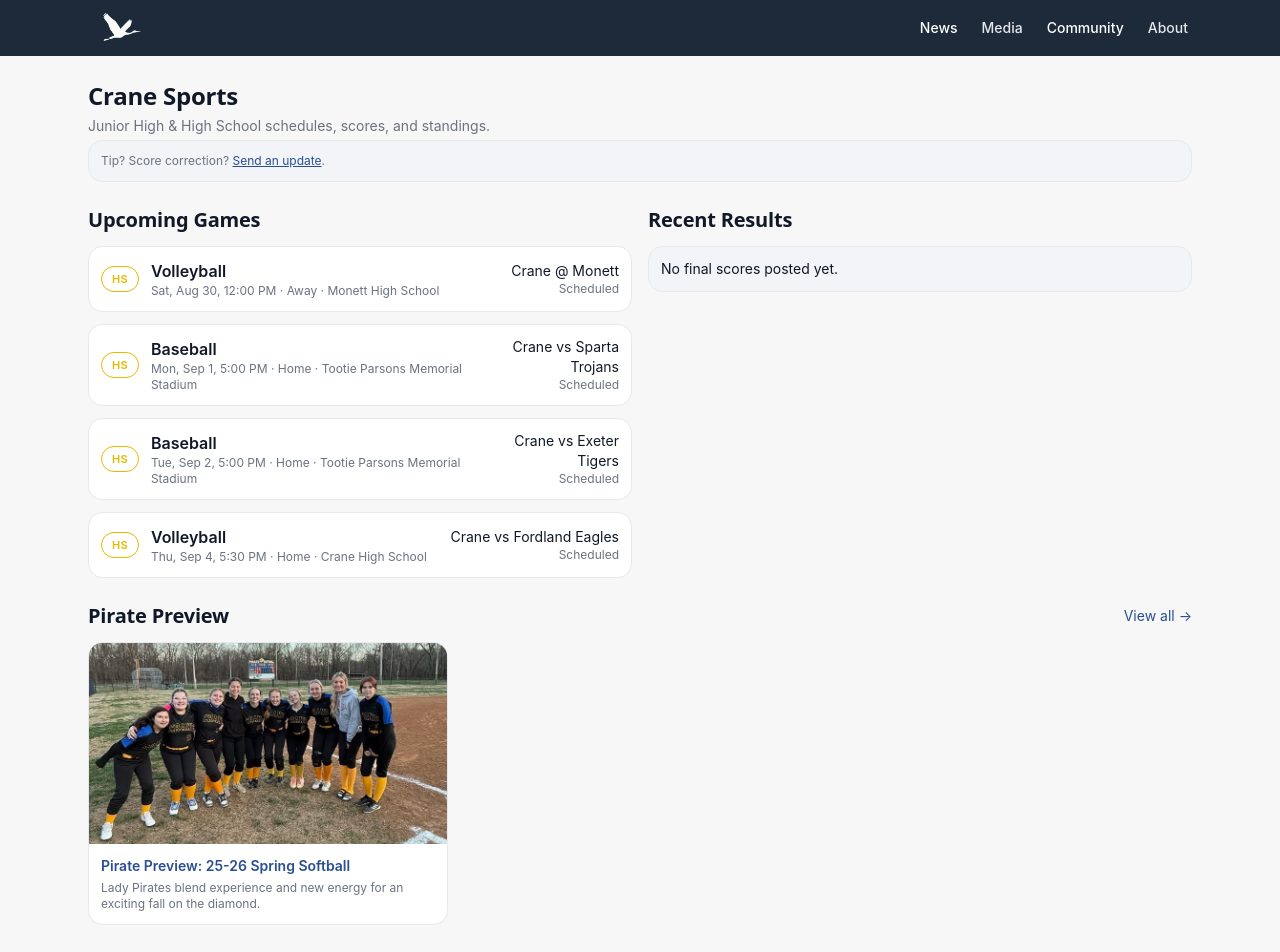
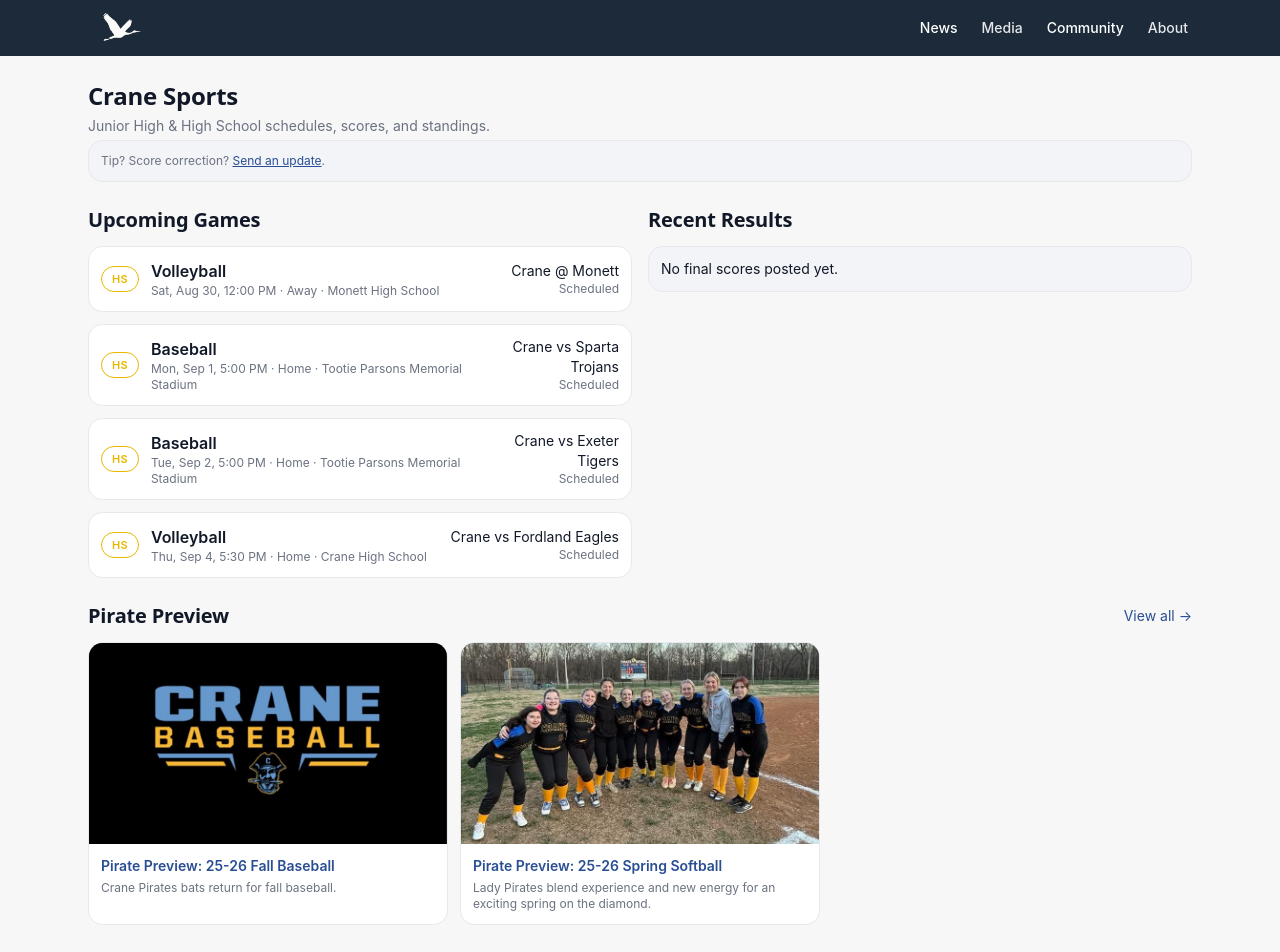
Before and after one commit to WarmMilkCodes/crane-news, a Next.js app: page /sports in a window 1280 px wide. Shown: the top 952 px of the page. Built offline with nearby package versions, Linux system fonts and the light colour scheme.

Commit message:
update sports page for baseball preview

```diff
--- a/src/app/sports/page.tsx
+++ b/src/app/sports/page.tsx
@@ -4,9 +4,15 @@ import { getUpcomingGames, getRecentResults, standings, type Game } from "@/data
 
 const latestPreviews = [
   {
+    slug: "25-26-fall-baseball",
+    title: "Pirate Preview: 25-26 Fall Baseball",
+    excerpt: "Crane Pirates bats return for fall baseball.",
+    coverImage: "/crane-baseball.jpg",
+  },
+  {
     slug: "25-26-spring-softball",
     title: "Pirate Preview: 25-26 Spring Softball",
-    excerpt: "Lady Pirates blend experience and new energy for an exciting fall on the diamond.",
+    excerpt: "Lady Pirates blend experience and new energy for an exciting spring on the diamond.",
     coverImage: "/pirates-softball.jpg",
   },
 ];
```
